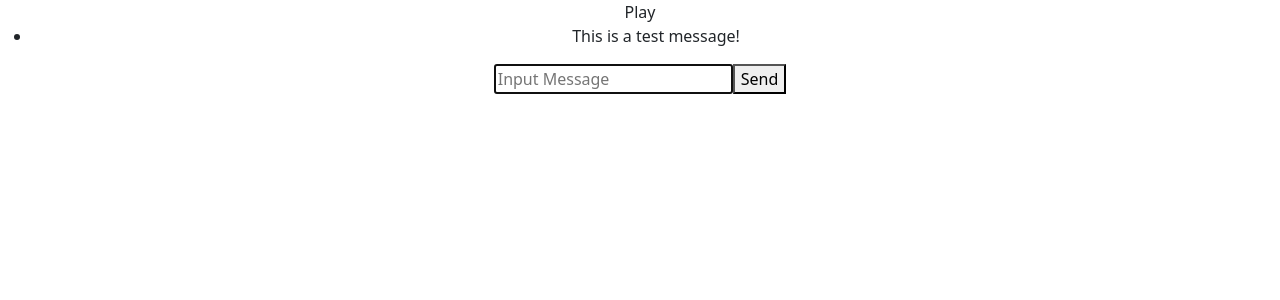
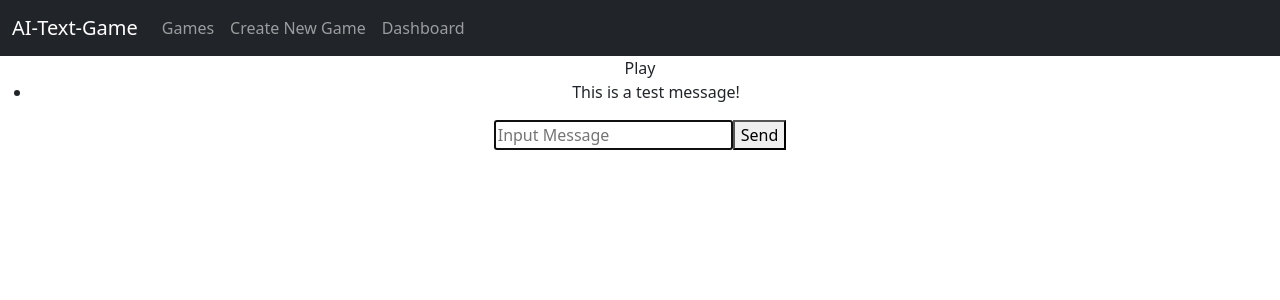
Before and after one commit to Jamnic98/ai-text-game-frontend, a React (Create React App) app: page /play/1 in a window 1280 px wide. Shown: the top 300 px of the page. Built offline with nearby package versions, Linux system fonts and the light colour scheme.

Commit message:
Navbar at the top level

```diff
--- a/src/Main.jsx
+++ b/src/Main.jsx
@@ -5,10 +5,12 @@ import Games from './pages/Games'
 import CreateGame from './pages/CreateGame'
 import Dashboard from './pages/Dashboard'
 import Play from './pages/Play'
+import NavBar from './components/NavBar'
 
 const Main = () => {
 	return (
 		<>
+			<NavBar />
 			<BrowserRouter>
 				<Routes>
 					<Route path="/" element={<Home />} />
--- a/src/pages/Home.jsx
+++ b/src/pages/Home.jsx
@@ -5,7 +5,6 @@ import NavBar from '../components/NavBar';
 const Home = () => {
   return (
     <>
-      <NavBar />
       <div
         style={{
           backgroundImage: "linear-gradient(120deg, #fdfbfb 0%, #ebedee 100%)",
```
